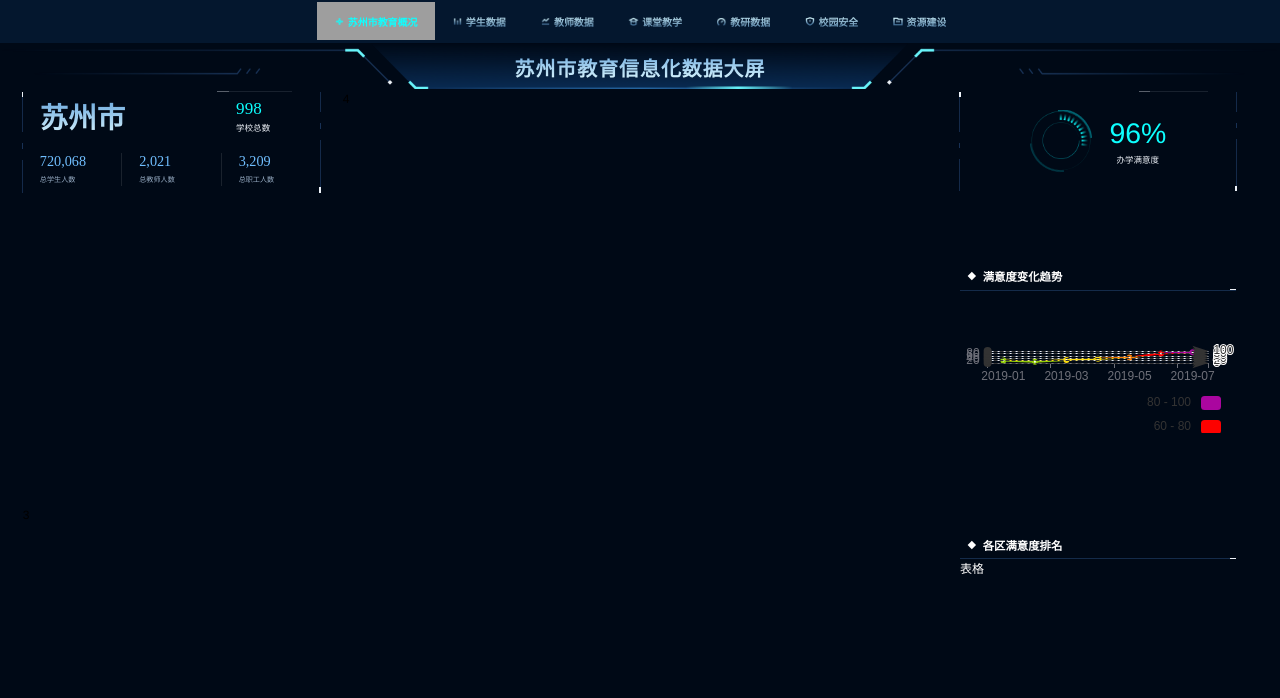
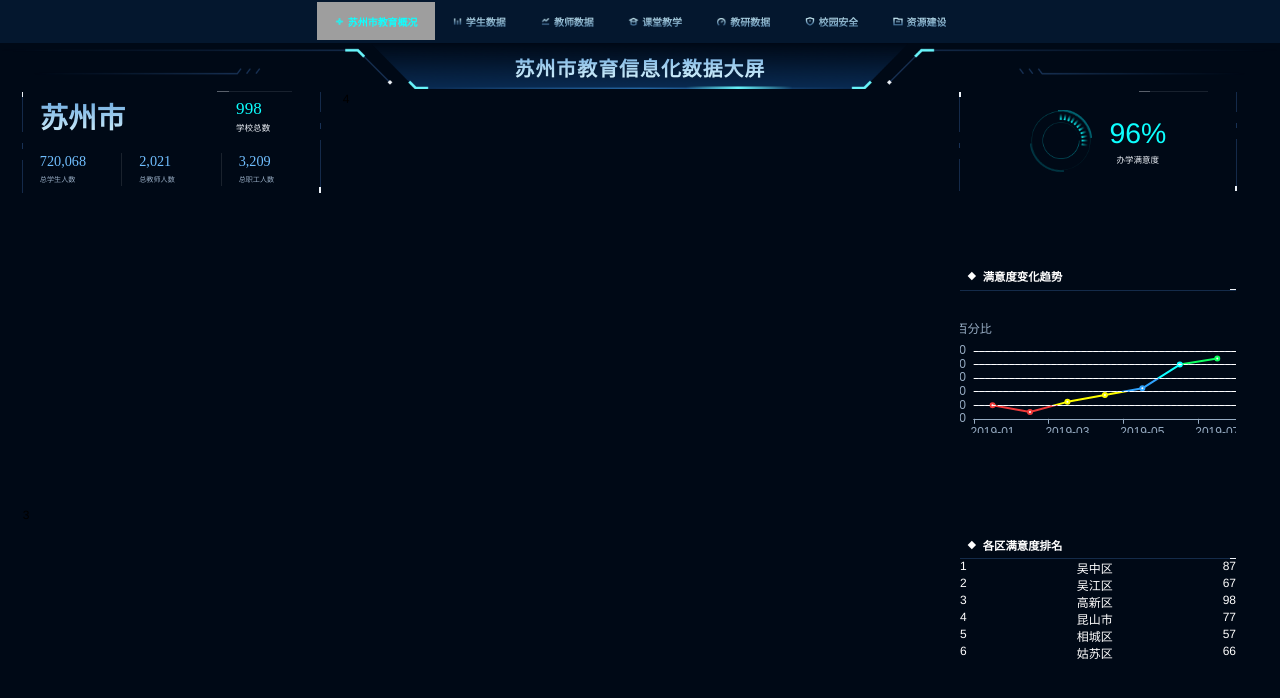
Before and after one commit to xinhongLe/smartschoolscreenNew, a Vue app: page /home/educationOverview in a window 1280 px wide. Shown: the top 698 px of the page. Built offline with nearby package versions, Linux system fonts and the light colour scheme; grey boxes are pictures that could not be loaded.

Commit message:
折线图

```diff
--- a/src/views/Home/EducationOverview/components/rightLine.vue
+++ b/src/views/Home/EducationOverview/components/rightLine.vue
@@ -1,7 +1,9 @@
 <template>
   <div>
     <module-header title="满意度变化趋势">
+      <div class="right-line">
         <echart :options="options" width="4.85rem"></echart>
+      </div>
     </module-header>
   </div>
 </template>
@@ -23,13 +25,39 @@ export default {
           ["2019-06", 80],
           ["2019-07", 89],
       ],
-      options: {
+      options: {}
+    }
+  },
+  mounted() {
+    // setInterval(() => {
+    //   this.options.xAxis.data = this.echartsData.map(item => item[0])
+    //   this.options.series.data = this.echartsData.map(item => item[1])
+    // },5000)
+    const options = {
+      // animationDuration: 10000,
+      tooltip: {
+        trigger: 'axis'
+      },
+      grid: {
+        left: '5%',
+        right: '0%',
+        bottom: '10%'
+      },
       xAxis: {
-          type: 'category',
-          // data: this.echartsData.map(item => item[0])
+        data: this.echartsData.map(item => item[0]),
+        axisLine: {
+          lineStyle: {
+            color: '#96ACC3',
+          }
+        }
       },
       yAxis: {
-          type: 'value'
+        name: '百分比',
+        axisLine: {
+          lineStyle: {
+            color: '#96ACC3',
+          }
+        }
       },
       visualMap: {
         top: 100,
@@ -37,39 +65,37 @@ export default {
         pieces: [{
           gt: 0,
           lte: 20,
-            color: '#93CE07'
+          color: '#EF3B3B'
         }, {
           gt: 20,
           lte: 40,
-            color: '#FBDB0F'
+          color: '#FEFD00'
         }, {
           gt: 40,
           lte: 60,
-            color: '#FC7D02'
+          color: '#30A2FD'
         }, {
           gt: 60,
           lte: 80,
-            color: '#FD0100'
+          color: '#0DFFFF'
         }, {
           gt: 80,
           lte:100,
-            color: '#AA069F'
+          color: '#0DFF60'
         }],
-          outOfRange: {
-            color: '#999'
-          }
+        show: false
       },
       series: {
+        name: '满意度',
         type: 'line',
-          data: [],
+        data: this.echartsData.map(item => item[1]),
         markLine: {
-            silent: true,
+          // silent: true,
+          symbol: ["none", "none"],
           lineStyle: {
-              color: '#333'
+            color: '#fff'
           },
           data: [{
-              yAxis: 0
-            }, {
             yAxis: 20
           }, {
             yAxis: 40
@@ -83,15 +109,17 @@ export default {
         }
       }
     }
-    }
-  },
-  mounted() {
-    this.options.xAxis.data = this.echartsData.map(item => item[0])
-    this.options.series.data = this.echartsData.map(item => item[1])
+    // this.options.xAxis.data = this.echartsData.map(item => item[0])
+    // this.options.series.data = this.echartsData.map(item => item[1])
+    this.options = options
+
   }
 }
 </script>
 
-<style scoped>
-
+<style scoped lang="scss">
+.right-line{
+  width: 4.85rem;
+  height: 2rem;
+}
 </style>
--- a/src/views/Home/EducationOverview/components/rightTable.vue
+++ b/src/views/Home/EducationOverview/components/rightTable.vue
@@ -2,17 +2,32 @@
   <div>
     <module-header title="各区满意度排名">
       <div class="right-table">
-        表格
+        <div v-for="(item,index) in tableList" :key="index" class="row">
+          <div>{{index + 1 }}</div>
+          <div>{{item.name}}</div>
+          <div>{{item.pre}}</div>
+        </div>
       </div>
     </module-header>
   </div>
 </template>
-
 <script>
 import ModuleHeader from "../../../../components/moduleHeader";
 export default {
   name: "rightTable",
-  components: {ModuleHeader}
+  components: {ModuleHeader},
+  data() {
+    return {
+      tableList: [
+        {name: '吴中区', pre: '87'},
+        {name: '吴江区', pre: '67'},
+        {name: '高新区', pre: '98'},
+        {name: '昆山市', pre: '77'},
+        {name: '相城区', pre: '57'},
+        {name: '姑苏区', pre: '66'},
+      ]
+    }
+  },
 }
 </script>
 
@@ -21,5 +36,9 @@ export default {
   width: 4.85rem;
   height: 1.75rem;
   color: #fff;
+  .row{
+    display: flex;
+    justify-content: space-between;
+  }
 }
 </style>
```
Lines whose indentation alone changed are shown as unchanged.
